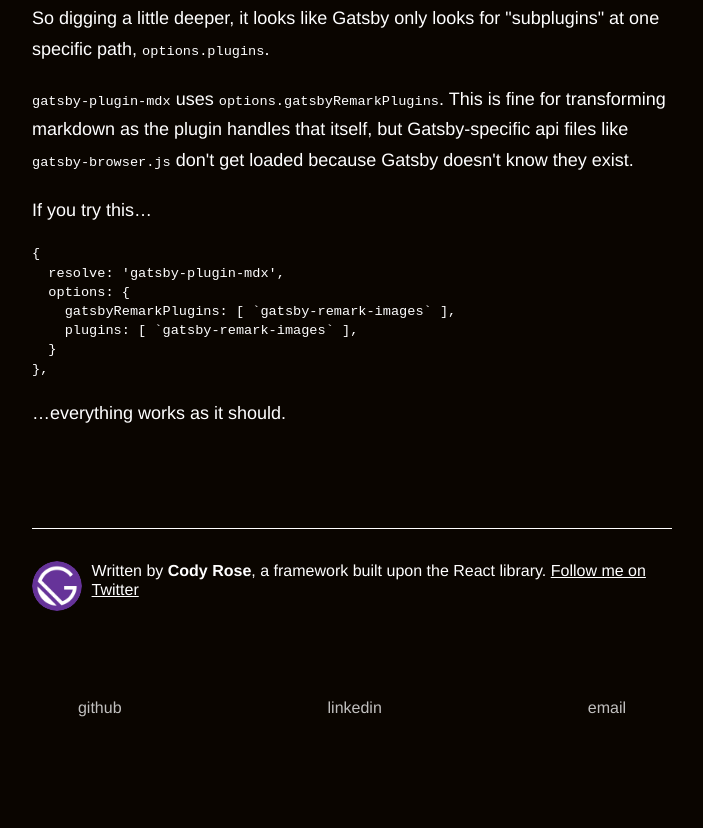
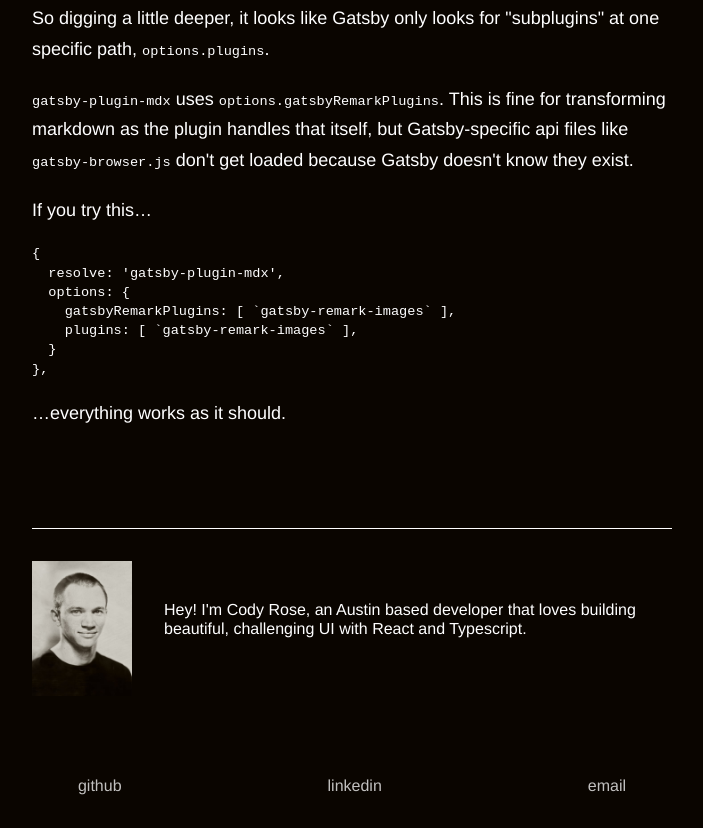
Before and after one commit to codyarose/codyarose.com, a Gatsby site: page /blog/awesome-images/ in a window 1280 px wide. Shown: the part 1026-1854 px from the top of the page, without its empty margins (288-991 px from the left). Before the commit the page ends 1776 px from the top, so only its background shows below. Built offline with nearby package versions, Linux system fonts and the light colour scheme; Gatsby itself is replaced by a stand-in of ours; some packages are replaced by stand-ins of ours; code samples lack their colours.

Commit message:
Updated bio content and styles

```diff
--- a/src/components/bio.tsx
+++ b/src/components/bio.tsx
@@ -1,51 +1,44 @@
-import React, { FC } from "react"
-import { StaticQuery, graphql } from "gatsby"
-import Image from "gatsby-image"
-import styled from "styled-components"
-
-import { rhythm } from "../utils/typography"
+import React, { FC } from 'react'
+import { StaticQuery, graphql } from 'gatsby'
+import Image from 'gatsby-image'
+import styled from 'styled-components'
 
 const Bio: FC = () => {
 	return (
 		<StaticQuery
 			query={bioQuery}
 			render={data => {
-				const { author, social } = data.site.siteMetadata
+				const { author } = data.site.siteMetadata
 				return (
-					<Container>
+					<StyledBio>
 						<Image
 							fixed={data.avatar.childImageSharp.fixed}
 							alt={author}
-							style={{
-								marginRight: rhythm(1 / 2),
-								marginBottom: 0,
-								minWidth: 50,
-								borderRadius: `100%`,
-							}}
-							imgStyle={{
-								borderRadius: `50%`,
-							}}
 						/>
 						<p>
-							Written by <strong>{author}</strong>, a framework
-							built upon the React library.
-							{` `}
-							<a href={`https://twitter.com/${social.twitter}`}>
-								Follow me on Twitter
-							</a>
+							Hey! I'm {author}, an Austin based developer that
+							loves building beautiful, challenging UI with React
+							and Typescript.
 						</p>
-					</Container>
+					</StyledBio>
 				)
 			}}
 		/>
 	)
 }
 
+const StyledBio = styled.div`
+	display: grid;
+	grid-template-columns: min-content auto;
+	column-gap: 2rem;
+	align-items: center;
+`
+
 const bioQuery = graphql`
 	query BioQuery {
-		avatar: file(absolutePath: { regex: "/gatsby-icon.png/" }) {
+		avatar: file(relativePath: { eq: "portrait.jpg" }) {
 			childImageSharp {
-				fixed(width: 50, height: 50) {
+				fixed(width: 100, quality: 100) {
 					...GatsbyImageSharpFixed
 				}
 			}
@@ -53,16 +46,9 @@
 		site {
 			siteMetadata {
 				author
-				social {
-					twitter
-				}
 			}
 		}
 	}
 `
 
-const Container = styled.div`
-	display: flex;
-`
-
 export default Bio
```
